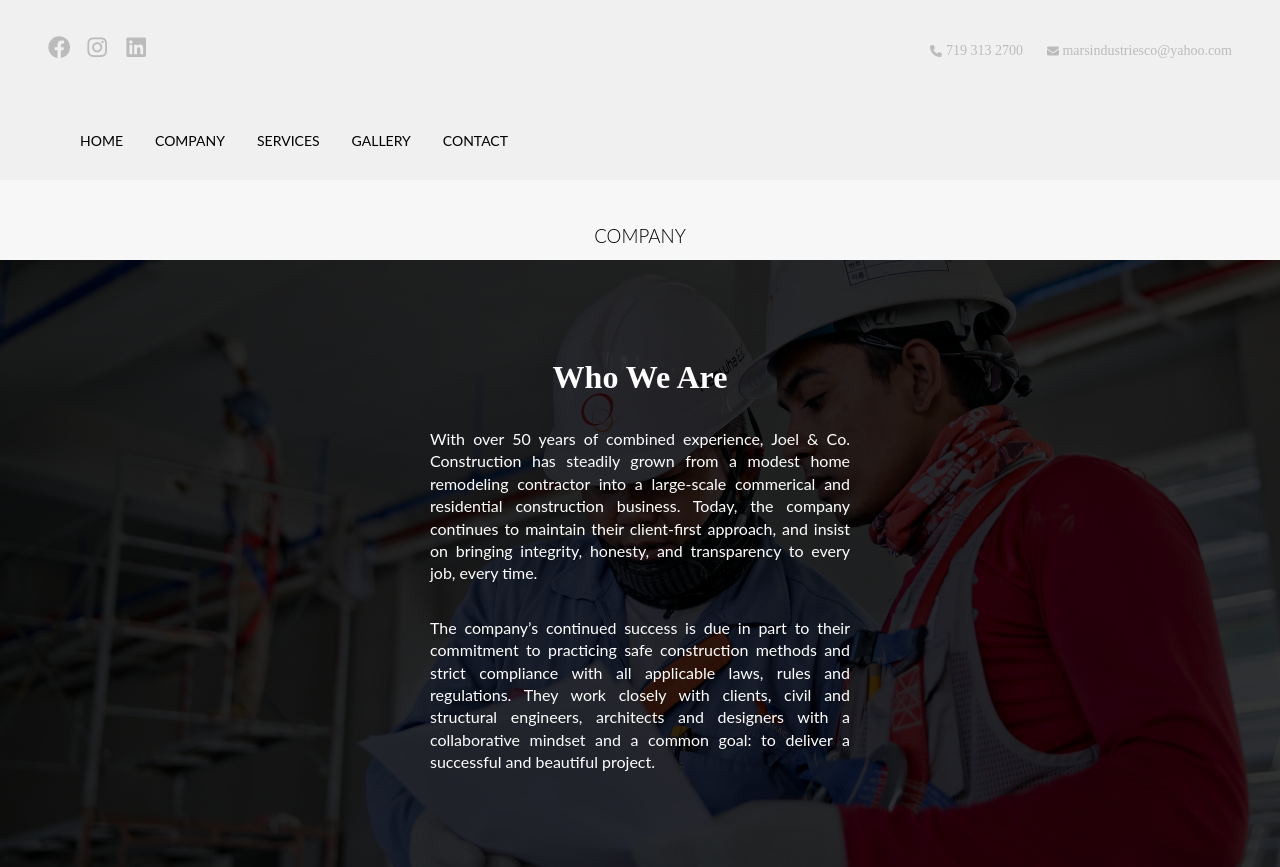
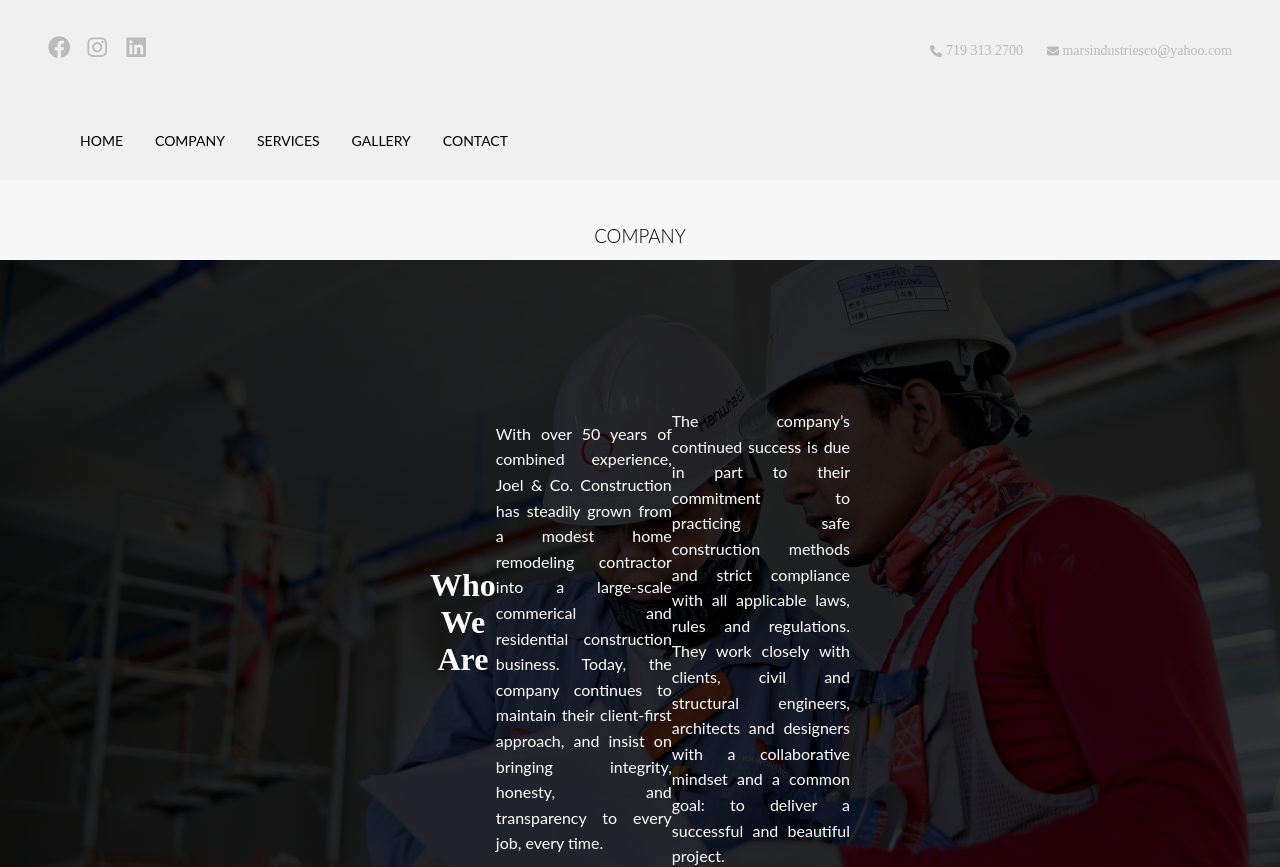
Before and after one commit to matthewbates/mars-industries, a React (Create React App) app: page /company in a window 1280 px wide. Shown: the top 867 px of the page. Built offline with nearby package versions, Linux system fonts and the light colour scheme.

Commit message:
react-intersection-observer working on Home component

```diff
--- a/package.json
+++ b/package.json
@@ -21,6 +21,7 @@
     "react-animation-on-scroll": "^5.1.0",
     "react-dom": "^18.2.0",
     "react-icons": "^4.4.0",
+    "react-intersection-observer": "^9.4.0",
     "react-router-dom": "^6.3.0",
     "react-scripts": "5.0.1",
     "react-scroll": "^1.8.7",
--- a/src/components/About/AboutElements.js
+++ b/src/components/About/AboutElements.js
@@ -4,6 +4,29 @@ import CONSTANTS from "../../utils/constants";
 export const AboutContainer = styled.div`
   height: 100%;
   background: ${CONSTANTS.colors.offWhite};
+  .listItem {
+    display: flex;
+    align-items: center;
+    flex-direction: row;
+    margin: 40px 0px 40px;
+    justify-content: center;
+    /* Pre-animation */
+    opacity: 0;
+    transform: scale(85%);
+    transition: 1s;
+    @media (max-width: 900px) {
+      flex-direction: column;
+      display: flex;
+      align-items: center;
+      justify-content: center;
+      text-align: left;
+    }
+  }
+  .animate {
+    opacity: 1;
+    transition: 1s;
+    transform: scale(100%);
+  }
 `;
 
 export const AboutWrapper = styled.div`
@@ -17,7 +40,7 @@ export const AboutWrapper = styled.div`
   justify-content: center;
 
   @media screen and (max-width: 768px) {
-    max-width: 320px;
+    max-width: 360px;
   }
 `;
 
--- a/src/components/About/index.js
+++ b/src/components/About/index.js
@@ -1,16 +1,19 @@
 import React from "react";
-
+import { useInView } from "react-intersection-observer";
 import { AboutContainer, AboutWrapper, AboutH2, AboutP } from "./AboutElements";
 
 export default function About() {
+  const { ref, inView } = useInView({ threshold: 0.2, triggerOnce: true });
+
   return (
     <AboutContainer>
       <AboutWrapper>
+        <div ref={ref} className={inView ? "listItem animate" : "listItem"}>
           <AboutH2>Providing Over 20 Years of Experience & Expertise</AboutH2>
           <AboutP>
-          Mars Construction is a premier, general contracting company based out
-          of Colorado Springs, Colorado serving communities along the front
-          range of the Rocky Mountains. Specializing anywhere between
+            Mars Construction is a premier, general contracting company based
+            out of Colorado Springs, Colorado serving communities along the
+            front range of the Rocky Mountains. Specializing anywhere between
             excavations and dirt work to framing, custom stairwells, and water
             features, we obsess with the logistics that go into making sure your
             project goes above and beyond expectations. We constantly strive to
@@ -18,12 +21,13 @@ export default function About() {
           </AboutP>
           <AboutP>
             We takes pride in attention to detail and quality craftsmanship.
-          Providing open and honest communication with each and every client is
-          something we truly take pride in. While each project is individual to
-          the clients' needs, we aim to make it understood that each end product
-          is about manifesting the vision of the client. We look forward to
-          making your ideas come to life.
+            Providing open and honest communication with each and every client
+            is something we truly take to heart. While each project is
+            individual to a clients needs, we aim to make it understood that the
+            end product is about manifesting the vision of the client. We look
+            forward to making your ideas come to life.
           </AboutP>
+        </div>
       </AboutWrapper>
     </AboutContainer>
   );
--- a/src/components/Info/InfoElements.js
+++ b/src/components/Info/InfoElements.js
@@ -98,7 +98,7 @@ export const PartnerImg = styled.img`
   object-fit: contain;
 
   @media screen and (max-width: 768px) {
-    max-width: 80vw;
+    max-width: 60vw;
     align-items: center;
     justify-content: center;
   }
--- a/src/components/Relationships/RelationshipElements.js
+++ b/src/components/Relationships/RelationshipElements.js
@@ -15,7 +15,7 @@ export const RelationshipsWrapper = styled.div`
   margin-bottom: 4rem;
 
   @media screen and (max-width: 768px) {
-    max-width: 320px;
+    max-width: 360px;
   }
 `;
 
--- a/src/components/WhoWeAre/WhoWeAreElements.js
+++ b/src/components/WhoWeAre/WhoWeAreElements.js
@@ -7,6 +7,30 @@ export const WhoWeAreContainer = styled.div`
   justify-content: center;
   height: 100%;
   color: white;
+
+  .listItem {
+    display: flex;
+    align-items: center;
+    flex-direction: row;
+    margin: 40px 0px 40px;
+    justify-content: center;
+    /* Pre-animation */
+    opacity: 0;
+    transform: scale(85%);
+    transition: 1s;
+    @media (max-width: 900px) {
+      flex-direction: column;
+      display: flex;
+      align-items: center;
+      justify-content: center;
+      text-align: left;
+    }
+  }
+  .animate {
+    opacity: 1;
+    transition: 1s;
+    transform: scale(100%);
+  }
 `;
 
 export const WhoWeAreWrapper = styled.div`
@@ -24,12 +48,12 @@ export const WhoWeAreWrapper = styled.div`
 
 export const WhoWeAreImg = styled.img`
   width: 100%;
-  height: 80vh;
+  height: 90vh;
   object-fit: cover;
   filter: brightness(20%);
 
   @media screen and (max-width: 768px) {
-    height: 90vh;
+    height: 80vh;
   }
 `;
 
@@ -39,8 +63,8 @@ export const WhoWeAreH1 = styled.h1`
 `;
 
 export const WhoWeAreP = styled.p`
-  line-height: 1.4rem;
-  margin-bottom: 2rem;
+  line-height: 1.6rem;
+  /* margin-bottom: 4rem; */
   text-align: justify;
   columns: 1;
   font-size: 16px;
--- a/src/components/WhoWeAre/index.js
+++ b/src/components/WhoWeAre/index.js
@@ -1,4 +1,5 @@
 import React from "react";
+import {useInView} from "react-intersection-observer";
 import background from "../../assets/jobs/carousel_1.jpg";
 import {
   WhoWeAreContainer,
@@ -10,27 +11,32 @@ import {
 
 // this component rests on the home page beneath the About Component
 export default function WhoWeAre() {
+
+const { ref, inView } = useInView({ threshold: 0.2, triggerOnce: true });
+
   return (
     <WhoWeAreContainer>
       <WhoWeAreImg src={background} />
       <WhoWeAreWrapper>
+        <div ref={ref} className={inView ? "listItem animate" : "listItem"}>
           <WhoWeAreH1>Who We Are</WhoWeAreH1>
           <WhoWeAreP>
-          With over 50 years of combined experience, Joel & Co. Construction has
-          steadily grown from a modest home remodeling contractor into a
+            With over 50 years of combined experience, Joel & Co. Construction
+            has steadily grown from a modest home remodeling contractor into a
             large-scale commerical and residential construction business. Today,
             the company continues to maintain their client-first approach, and
-          insist on bringing integrity, honesty, and transparency to every job,
-          every time.
+            insist on bringing integrity, honesty, and transparency to every
+            job, every time.
           </WhoWeAreP>
           <WhoWeAreP>
-          The company’s continued success is due in part to their commitment to
-          practicing safe construction methods and strict compliance with all
-          applicable laws, rules and regulations. They work closely with
-          clients, civil and structural engineers, architects and designers with
-          a collaborative mindset and a common goal: to deliver a successful and
-          beautiful project.
+            The company’s continued success is due in part to their commitment
+            to practicing safe construction methods and strict compliance with
+            all applicable laws, rules and regulations. They work closely with
+            clients, civil and structural engineers, architects and designers
+            with a collaborative mindset and a common goal: to deliver a
+            successful and beautiful project.
           </WhoWeAreP>
+        </div>
       </WhoWeAreWrapper>
     </WhoWeAreContainer>
   );
--- /dev/null
+++ b/src/pages/Home/HomeElements.js
@@ -0,0 +1,27 @@
+import styled from "styled-components";
+
+export const HomeContainer = styled.div`
+  .listItem {
+    display: flex;
+    align-items: center;
+    flex-direction: row;
+    margin: 40px 0px 40px;
+    justify-content: center;
+    /* Pre-animation */
+    opacity: 0;
+    transform: scale(85%);
+    transition: 1s;
+    @media (max-width: 900px) {
+      flex-direction: column;
+      display: flex;
+      align-items: center;
+      justify-content: center;
+      text-align: left;
+    }
+  }
+  .animate {
+    opacity: 1;
+    transition: 1s;
+    transform: scale(100%);
+  }
+`;
--- a/src/pages/Home/index.js
+++ b/src/pages/Home/index.js
@@ -1,20 +1,26 @@
 import React, { useEffect } from "react";
+import { useInView } from "react-intersection-observer";
 import About from "../../components/About";
 import WhoWeAre from "../../components/WhoWeAre";
 import Relationships from "../../components/Relationships";
 import Slider from "../../components/Slider";
+import { HomeContainer } from "./HomeElements";
 
 export default function Home() {
   useEffect(() => {
     window.scrollTo({ top: 0, left: 0, behavior: "smooth" });
   }, []);
 
+  const { ref, inView } = useInView({ threshold: 0.2, triggerOnce: false });
+
   return (
-    <>
+    <HomeContainer>
       <Slider />
-      <About className="slider-container" />
-      <WhoWeAre />
-      <Relationships />
-    </>
+      {/* <div ref={ref} className={inView ? "listItem animate" : "listItem"}> */}
+        <About className="slider-container" />
+        <WhoWeAre />
+        <Relationships />
+      {/* </div> */}
+    </HomeContainer>
   );
 }
```
Also changed, not shown: 1 other file (tests, documents, lock files or other folders). Lines whose indentation alone changed are shown as unchanged.
